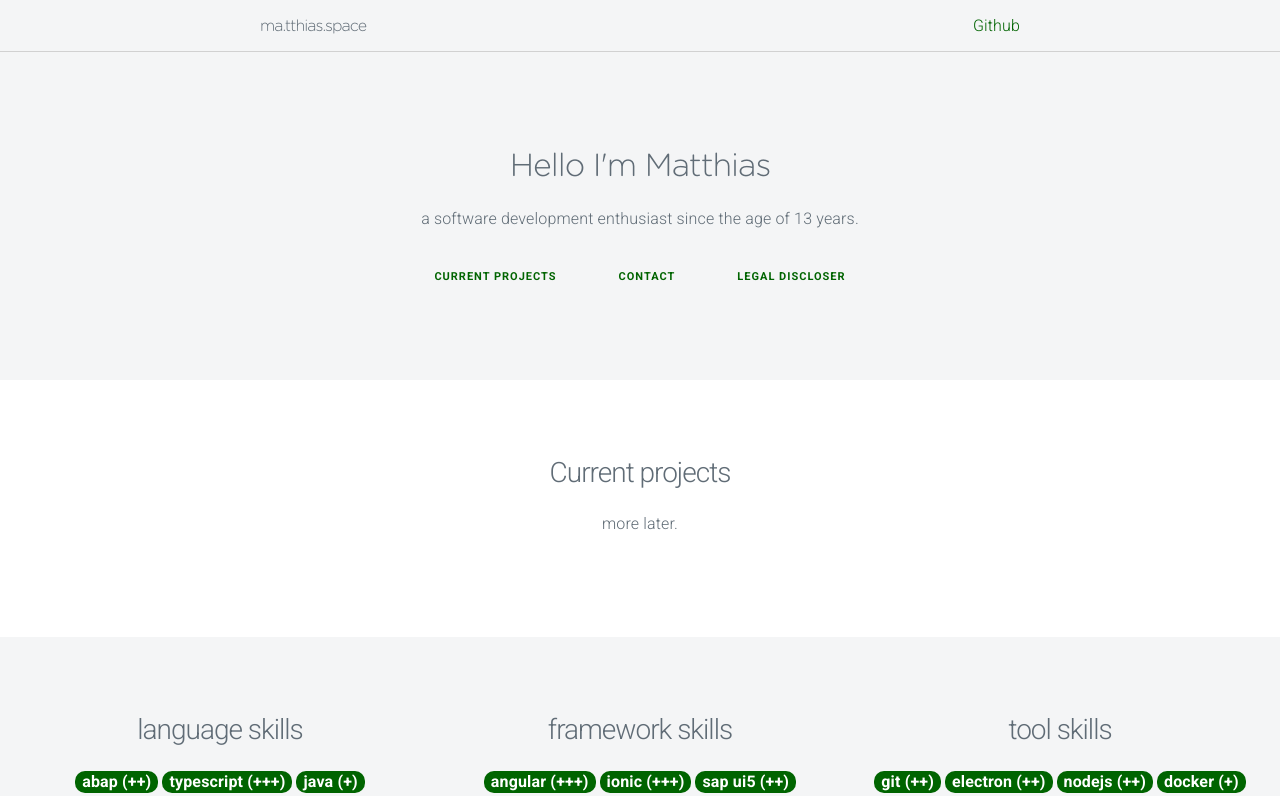
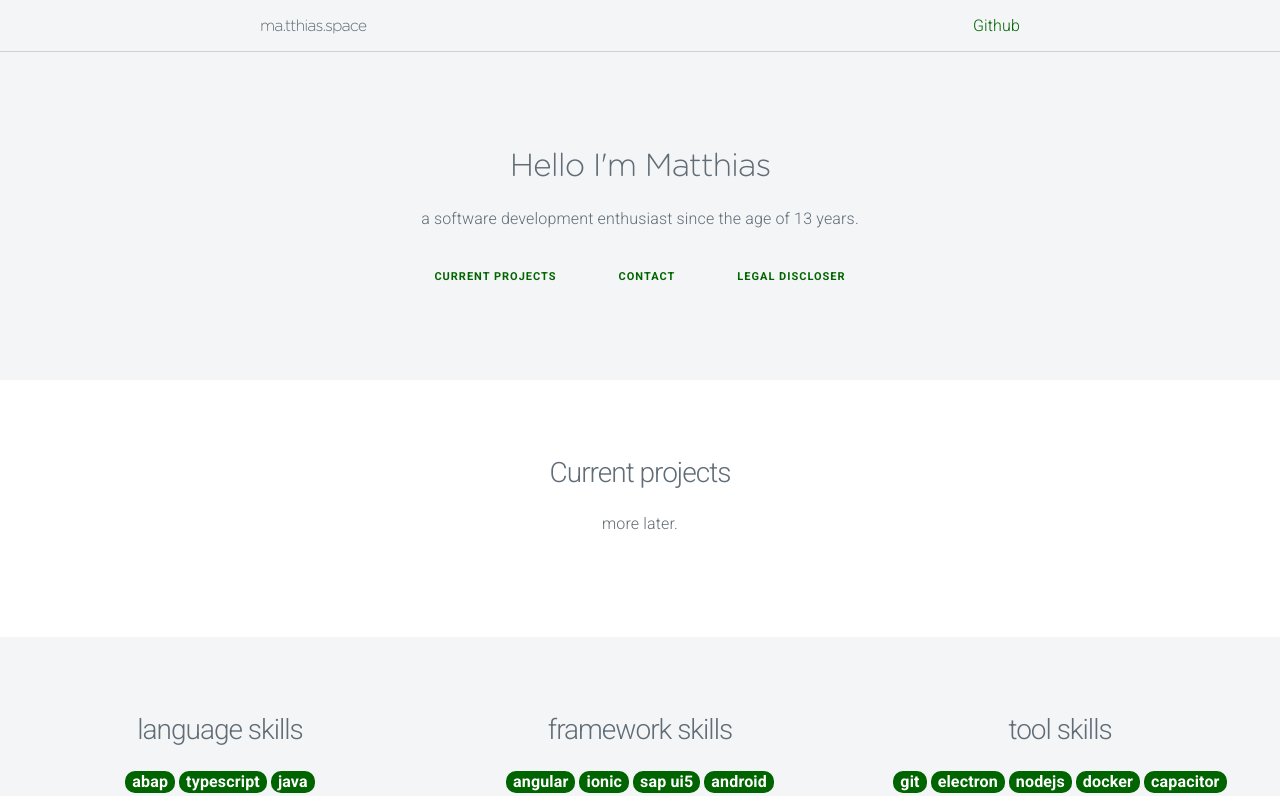
Before and after one commit to matseee/matseee.github.io, a Vue app: page / in a window 1280 px wide. Shown: the top 796 px of the page. Built offline with nearby package versions, Linux system fonts and the light colour scheme.

Commit message:
remove values

```diff
--- a/src/components/Skills.vue
+++ b/src/components/Skills.vue
@@ -26,19 +26,19 @@ export default {
                 {
                     key: 'language',
                     values: [
-                        'abap (++)', 'typescript (+++)', 'java (+)'
+                        'abap', 'typescript', 'java'
                     ],
                 },
                 {
                     key: 'framework',
                     values: [
-                        'angular (+++)', 'ionic (+++)', 'sap ui5 (++)', 'android (+)'
+                        'angular', 'ionic', 'sap ui5', 'android'
                     ],
                 },
                 {
                     key: 'tool',
                     values: [
-                        'git (++)', 'electron (++)', 'nodejs (++)', 'docker (+)', 'capacitor (+)', 'jenkins (+)'
+                        'git', 'electron', 'nodejs', 'docker', 'capacitor', 'jenkins'
                     ],
                 }
             ]
```
